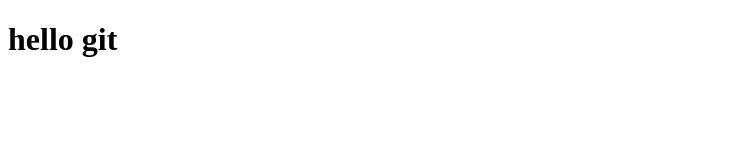
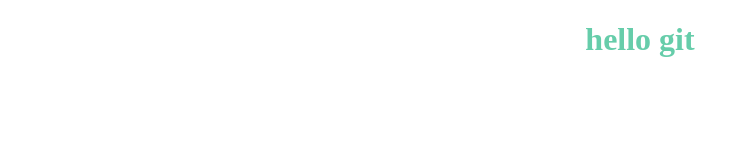
Before and after one commit to neonsk11/sheCodes-weather-proyect, a plain HTML site: page index.html in a window 1280 px wide. Shown: the whole page, without its empty margins (0-749 px from the left). Drawn offline with Linux system fonts and the light colour scheme.

Commit message:
created css and js

```diff
--- a/index.html
+++ b/index.html
@@ -4,8 +4,10 @@
     <meta charset="UTF-8">
     <meta name="viewport" content="width=, initial-scale=1.0">
     <title>Document</title>
+    <link rel="stylesheet" href="style.css">
 </head>
 <body>
     <h1>hello git</h1>
+   <script src="script.js"></script>
 </body>
 </html>
--- /dev/null
+++ b/style.css
@@ -0,0 +1,4 @@
+h1 {
+text-align: center;
+color: mediumaquamarine;
+}
```
Also changed, not shown: script.js (added).
